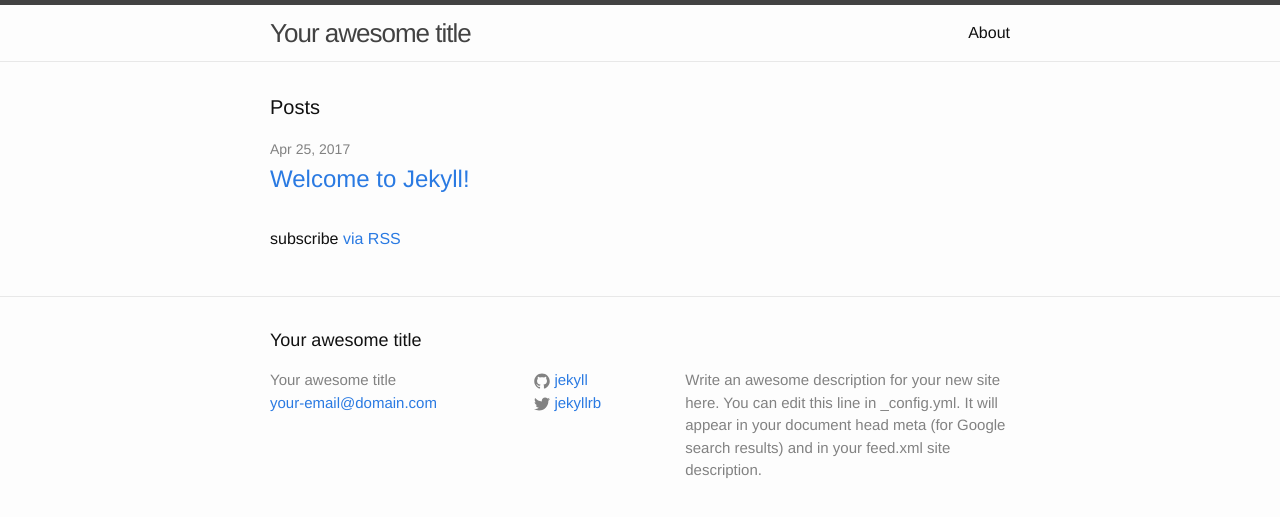
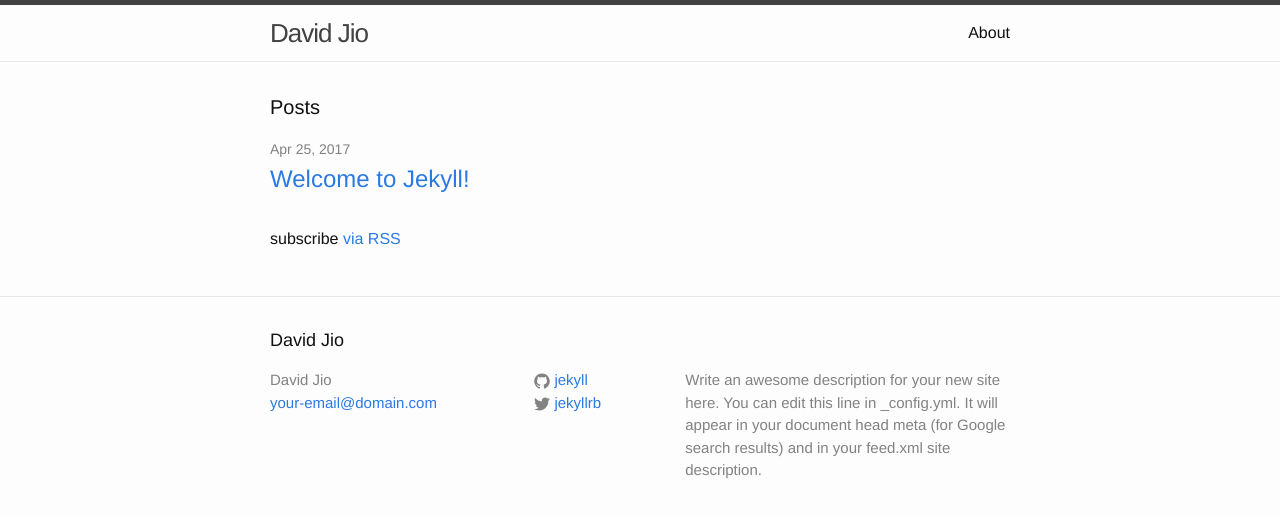
Before and after one commit to sidrees00/sidrees00.github.io, a Jekyll site: the page built from index.html, in a window 1280 px wide. Shown: the top 517 px of the page. Built offline with Jekyll 4.4.1, drawn with Linux system fonts in a browser that asks for light colours.

Commit message:
Change title

```diff
--- a/_config.yml
+++ b/_config.yml
@@ -6,7 +6,7 @@
 # 'jekyll serve'. If you change this file, please restart the server process.
 
 # Site settings
-title: Your awesome title
+title: David Jio
 email: your-email@domain.com
 description: > # this means to ignore newlines until "baseurl:"
   Write an awesome description for your new site here. You can edit this
@@ -19,5 +19,3 @@ github_username:  jekyll
 
 # Build settings
 markdown: kramdown
-
-theme: jekyll-theme-cayman
```
